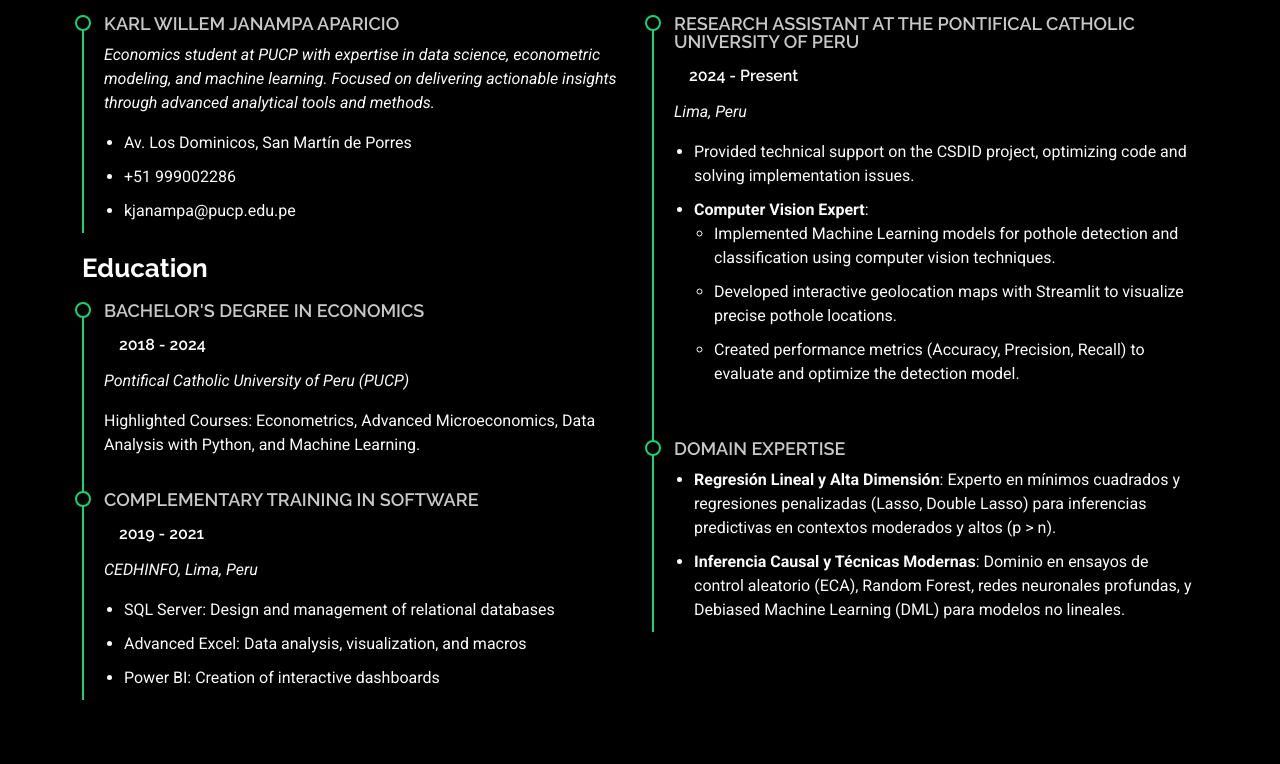
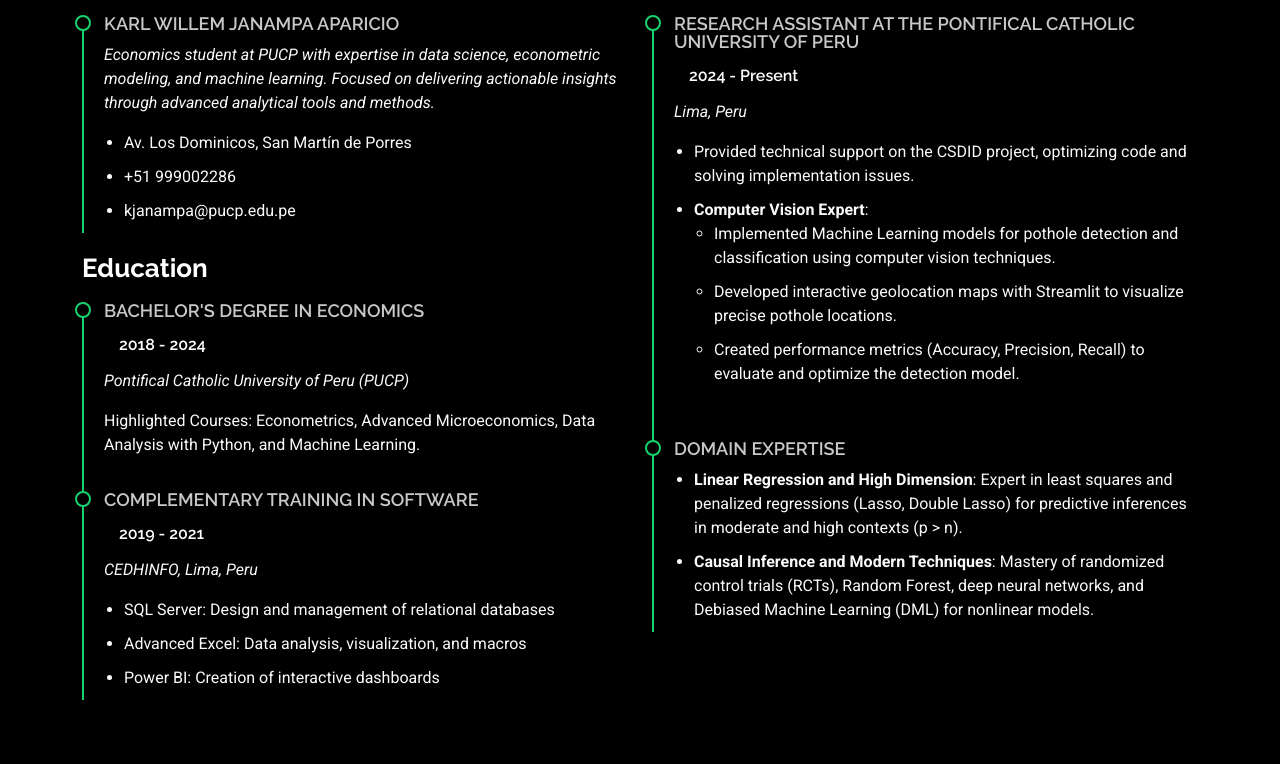
Before and after one commit to Karljaap/Karljaap.github.io, a plain HTML site: page resume.html in a window 1280 px wide. Shown: the part 679-1443 px from the top of the page. Drawn offline with Linux system fonts and the light colour scheme.

Commit message:
Update resume.html

```diff
--- a/resume.html
+++ b/resume.html
@@ -10,7 +10,7 @@
 
   <!-- Favicons -->
   <link href="assets/img/Karl_Logo.jpg" rel="icon">
-  <link href="assets/img/apple-touch-icon.png" rel="apple-touch-icon">
+  <link href="assets/img/Karl_Logo.jpg" rel="apple-touch-icon">
 
   <!-- Fonts -->
   <link href="https://fonts.googleapis.com" rel="preconnect">
@@ -36,7 +36,7 @@
   ======================================================== -->
 </head>
 
-<body class="resume-page" style="background-image: url('assets/img/Karl_fondo.jpg'); background-size: cover;">
+<body class="resume-page">
 
   <header id="header" class="header d-flex align-items-center fixed-top">
     <div class="container-fluid container-xl position-relative d-flex align-items-center justify-content-between">
@@ -169,8 +169,8 @@
             <div class="resume-item">
               <h4>Domain Expertise</h4>
               <ul>
-                <li><strong>Regresión Lineal y Alta Dimensión</strong>: Experto en mínimos cuadrados y regresiones penalizadas (Lasso, Double Lasso) para inferencias predictivas en contextos moderados y altos (p > n).</li>
-                <li><strong>Inferencia Causal y Técnicas Modernas</strong>: Dominio en ensayos de control aleatorio (ECA), Random Forest, redes neuronales profundas, y Debiased Machine Learning (DML) para modelos no lineales.</li>
+                <li><strong>Linear Regression and High Dimension</strong>: Expert in least squares and penalized regressions (Lasso, Double Lasso) for predictive inferences in moderate and high contexts (p > n).</li>
+                <li><strong>Causal Inference and Modern Techniques</strong>: Mastery of randomized control trials (RCTs), Random Forest, deep neural networks, and Debiased Machine Learning (DML) for nonlinear models.</li>
               </ul>
             </div><!-- Edn Resume Item -->
 
```
